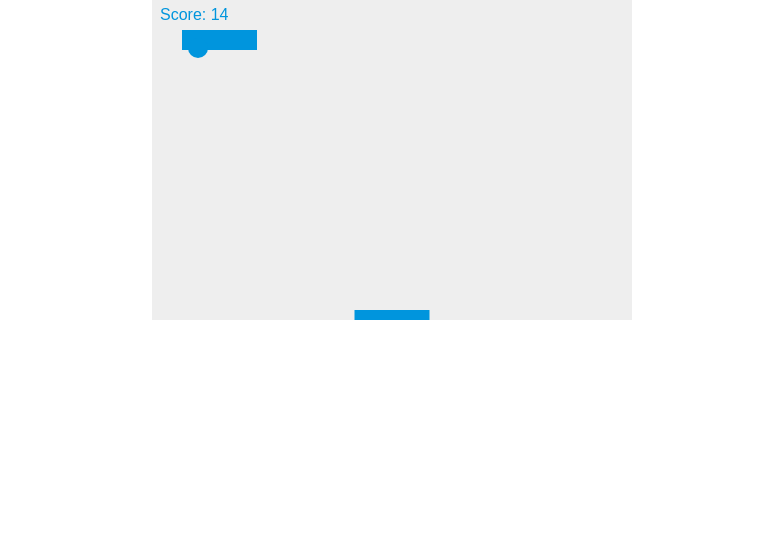
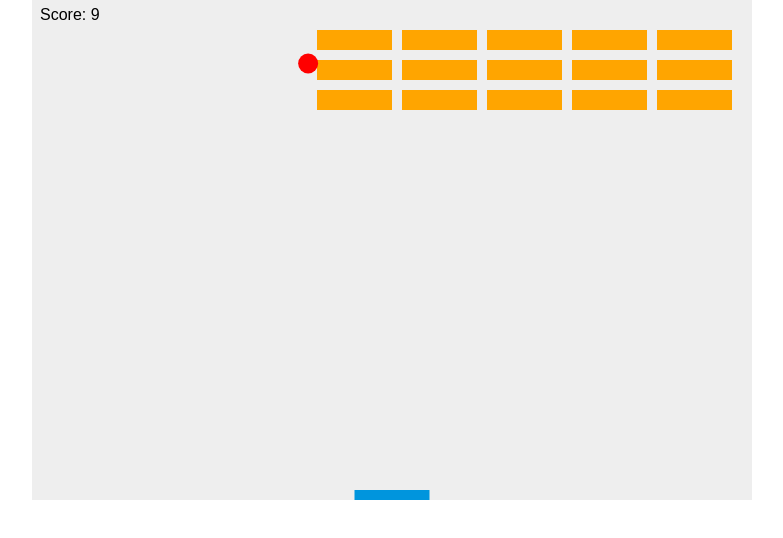
Before and after one commit to eriksherman/brickbreaker, a plain HTML site: page index.html in a window 1280 px wide. Shown: the whole page, without its empty margins (248-1031 px from the left). Drawn offline with Linux system fonts and the light colour scheme.

Commit message:
added color variation, adjusted canvas size, made brick column count adapt to canvas size

```diff
--- a/index.html
+++ b/index.html
@@ -10,21 +10,22 @@
 </head>
 <body>
 
-<canvas id="myCanvas" width="480" height="320"></canvas>
+<canvas id="myCanvas" width="720" height="500"></canvas>
 
 <script>
     var canvas = document.getElementById("myCanvas");
     var ctx = canvas.getContext("2d");
 
     // ball location
-    var x = canvas.width/2;
-    var y = canvas.height-30;
+    var x = Math.random()*(canvas.width);
+    var y = Math.random()*(canvas.height/2-10)+10;
 
     // ball movement
     var dx = 2;
-    var dy = 2
+    var dy = 2;
 
-    var ballRadius = 10
+    var ballRadius = 10;
+    var ballColor = "#ff0000";
 
     var paddleHeight = 10;
     var paddleWidth = 75;
@@ -34,13 +35,14 @@
     var leftPressed = false;
 
     // brick variables
-    var brickRowCount = 3;
-    var brickColumnCount = 5;
     var brickWidth = 75;
     var brickHeight = 20;
     var brickPadding = 10;
     var brickOffsetTop = 30;
     var brickOffsetLeft = 30;
+    var brickColor = "#ffa500";
+    var brickRowCount = 3;
+    var brickColumnCount = canvas.width/(brickWidth+brickPadding)-1;
 
     var score = 0;
 
@@ -86,7 +88,7 @@
     {
         ctx.beginPath();
         ctx.arc(x, y, ballRadius, 0, Math.PI*2);
-        ctx.fillStyle = "#0095DD";
+        ctx.fillStyle = ballColor;
         ctx.fill();
         ctx.closePath();
     }
@@ -118,7 +120,7 @@
                 {
                     ctx.beginPath();
                     ctx.rect(brickX, brickY, brickWidth, brickHeight);
-                    ctx.fillStyle = "#0095DD";
+                    ctx.fillStyle = brickColor;
                     ctx.fill();
                     ctx.closePath();
                 }
@@ -129,7 +131,7 @@
     function drawScore()
     {
         ctx.font = "16px Arial";
-        ctx.fillStyle = "#0095DD";
+        ctx.fillStyle = "#000000";
         ctx.fillText("Score: " + score, 8, 20);
     }
 
```
